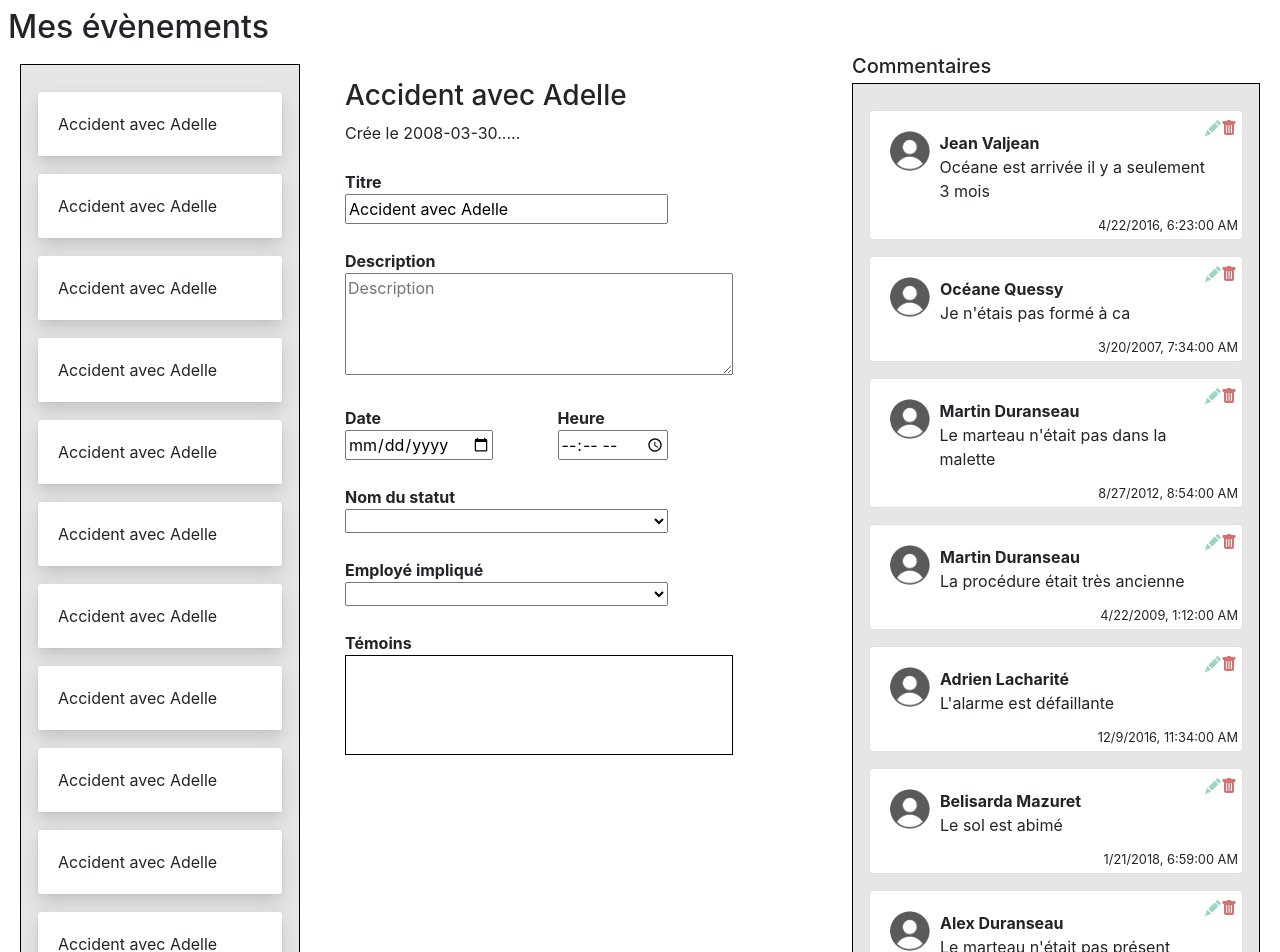
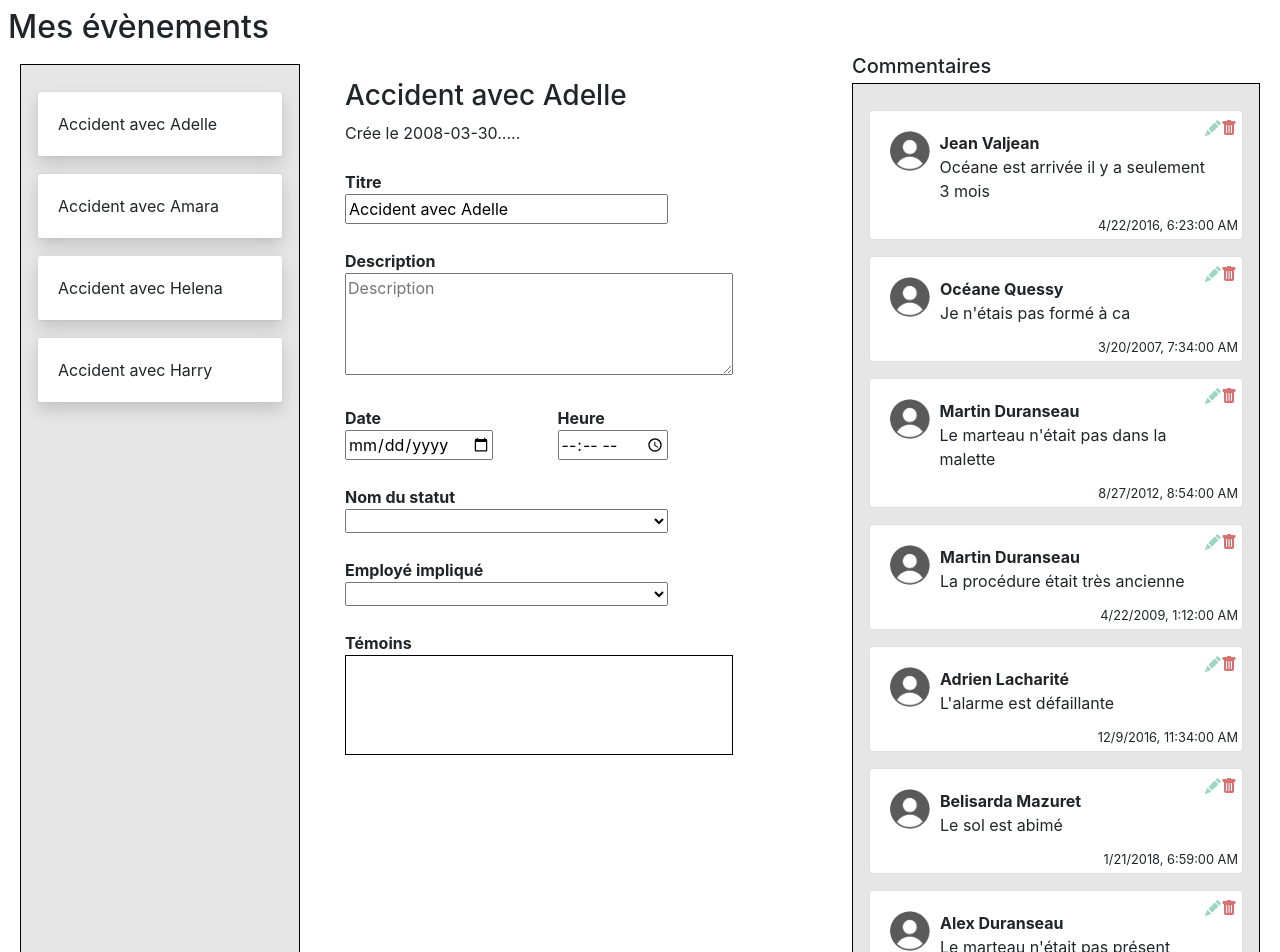
Before and after one commit to brahim-slimani/conformit-test, a Vue app: page / in a window 1280 px wide. Shown: the top 952 px of the page. Built offline with nearby package versions, Linux system fonts and the light colour scheme.

Commit message:
populating events in dom elements

```diff
--- a/index.html
+++ b/index.html
@@ -4,7 +4,9 @@
 <head>
   <meta charset="utf-8">
   <meta name="viewport" content="width=device-width,initial-scale=1.0">
-  <title>Test frontend conformiT</title>
+  <link rel="apple-touch-icon" href="./favicon.jpg" />
+  <link rel="icon" href="./favicon.jpg" />
+  <title>Frontend Test conformiT</title>
 </head>
 
 <body>
--- a/src/components/comment-list.vue
+++ b/src/components/comment-list.vue
@@ -15,7 +15,7 @@ export default {
   name: 'CommentList',
   data () {
     return {
-      comments: dataServiceWorker.getComments()
+      comments: dataServiceWorker.getComments
     }
   },
   methods: {
--- a/src/components/event-item.vue
+++ b/src/components/event-item.vue
@@ -1,20 +1,26 @@
 <template>
-    <div class="card m-3 event-item">
-        <div class="card-body shadow">
-            Accident avec Adelle
-        </div>
-     </div>
+  <div class="card m-3 event-item" v-on:click="onEventClick(eventObject)">
+    <div class="card-body shadow">
+      {{ this.eventObject.title }}
+    </div>
+  </div>
 </template>
 
 <script>
 
 export default {
   name: 'EventItem',
-  data () {
+  props: {
+    eventObject: Object
+  },
+  data: function () {
     return {
     }
   },
   methods: {
+    onEventClick: (target) => {
+      alert(target.id)
+    }
   }
 }
 
--- a/src/components/event-list.vue
+++ b/src/components/event-list.vue
@@ -1,35 +1,22 @@
 <template>
   <div class="event-list-container">
-     <event-item/>
-     <event-item/>
-     <event-item/>
-     <event-item/>
-     <event-item/>
-     <event-item/>
-     <event-item/>
-     <event-item/>
-     <event-item/>
-     <event-item/>
-     <event-item/>
-     <event-item/>
-     <event-item/>
-     <event-item/>
-     <event-item/>
-     <event-item/>
-     <event-item/>
-     <event-item/>
+     <div v-for="item in events" :key="item.id">
+       <EventItem v-bind:eventObject="item" />
+     </div>
   </div>
 </template>
 
 <script>
 
-import eventItem from './event-item.vue'
+import dataServiceWorker from '../service/data-service-worker'
+import EventItem from './event-item.vue'
 
 export default {
-  components: { eventItem },
+  components: { EventItem },
   name: 'EventList',
   data () {
     return {
+      events: dataServiceWorker.getEvents
     }
   },
   methods: {
--- a/src/service/data-service-worker.js
+++ b/src/service/data-service-worker.js
@@ -4,8 +4,9 @@ import {comments, employees, events, getEvent, GetEventComments, } from '../../d
 class DataServiceWorker {
 
     // GET COMMENTS
-    getComments = () => {
-        return comments;
-    }
+    getComments =  comments;
+
+    // GET EVENTS
+    getEvents = events;
 
 } export default new DataServiceWorker()
```
Also changed, not shown: favicon.jpg (added).
